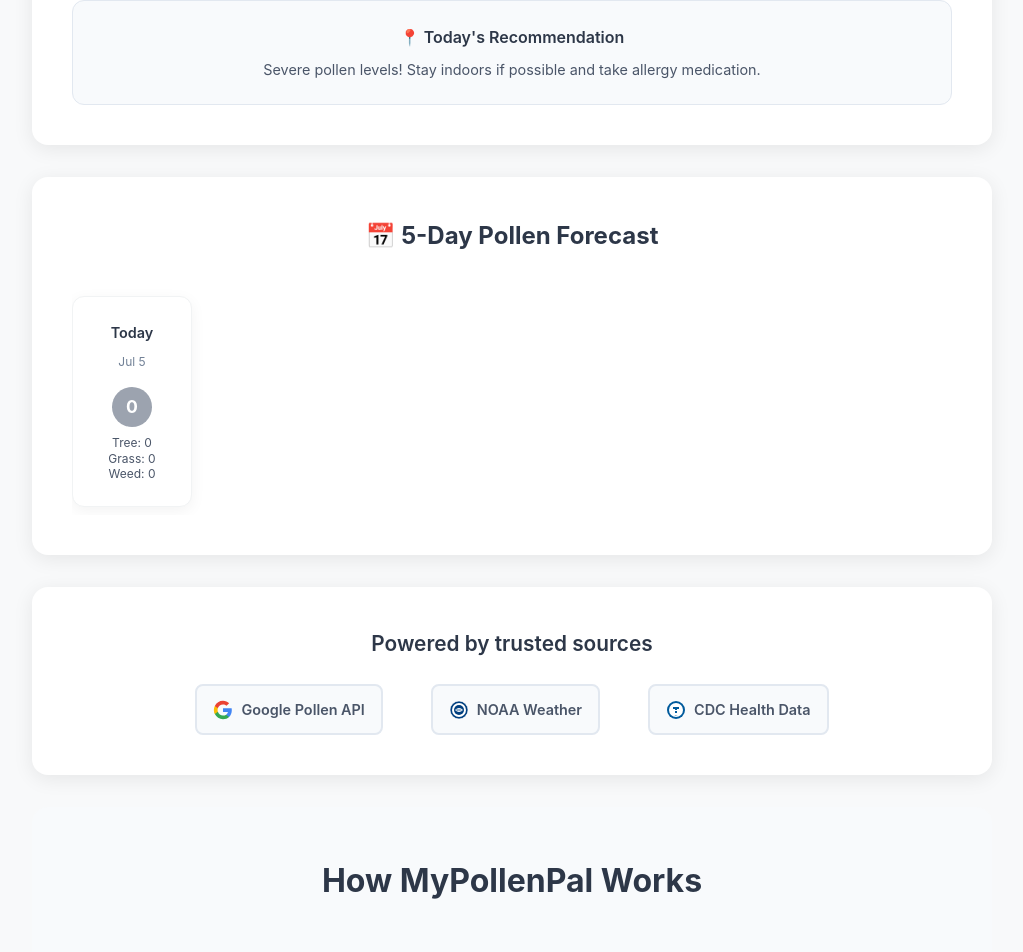
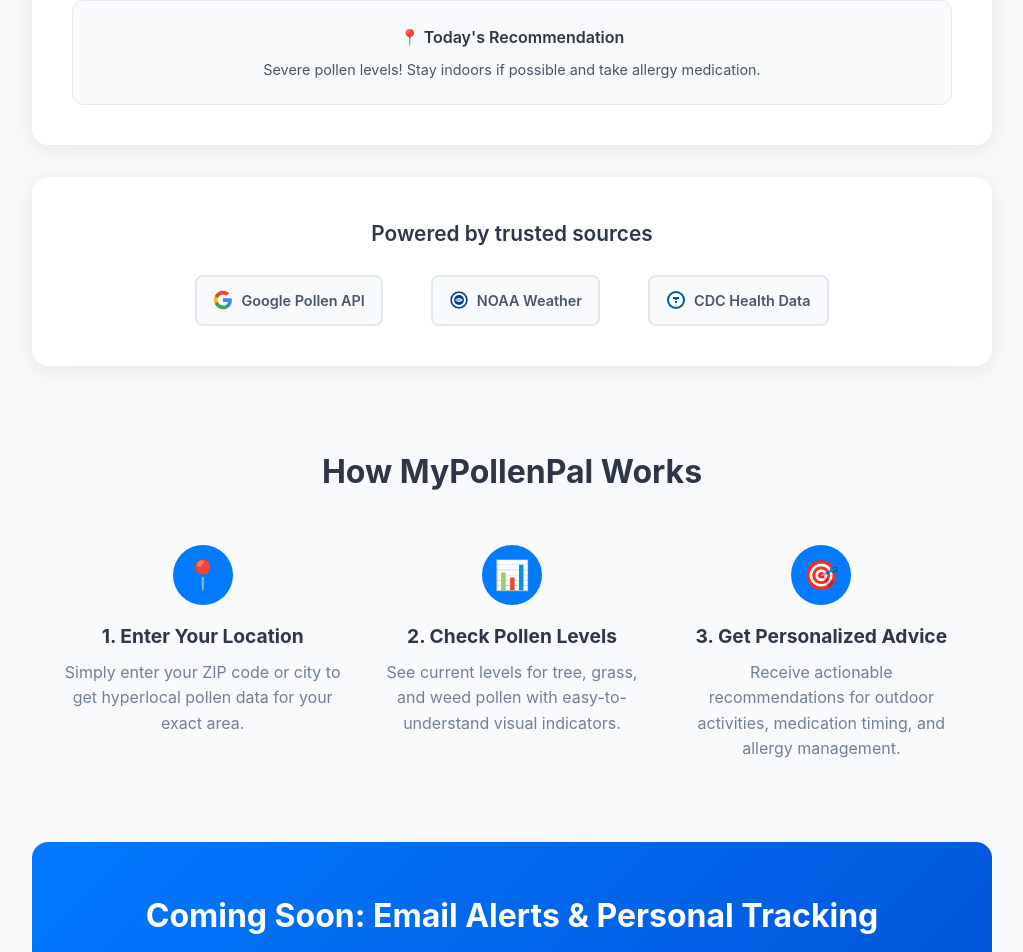
Before and after one commit to shwnhll/mypollenpal, a Next.js app: page / in a window 1280 px wide. Shown: the part 1117-2069 px from the top of the page, without its empty margins (128-1151 px from the left). Built offline with nearby package versions, Linux system fonts and the light colour scheme.

Commit message:
Update page.tsx

```diff
--- a/app/page.tsx
+++ b/app/page.tsx
@@ -235,6 +235,11 @@ export default function Home() {
           .pollen-cards-grid {
             grid-template-columns: 1fr;
             gap: 1.5rem;
+          }
+
+          .pollen-cards-grid > div {
+            max-width: none;
+            padding: 1.5rem 1rem;
           }
         }
       `}</style>
@@ -637,15 +642,11 @@ export default function Home() {
                 Severe pollen levels! Stay indoors if possible and take allergy medication.
               </div>
             </div>
-          </div>
 
-          {/* 5-Day Forecast */}
+            {/* 5-Day Forecast - only show after search */}
+            {pollenData && (
               <div style={{
-            background: 'white',
-            borderRadius: '16px',
-            padding: '2.5rem',
-            marginBottom: '2rem',
-            boxShadow: '0 4px 20px rgba(0, 0, 0, 0.08)'
+                marginTop: '2rem'
               }}>
                 <h3 style={{
                   fontSize: '1.5rem',
@@ -698,6 +699,8 @@ export default function Home() {
                     </div>
                   </div>
                 </div>
+              </div>
+            )}
           </div>
 
           {/* Data Sources */}
```
Lines whose indentation alone changed are shown as unchanged.
